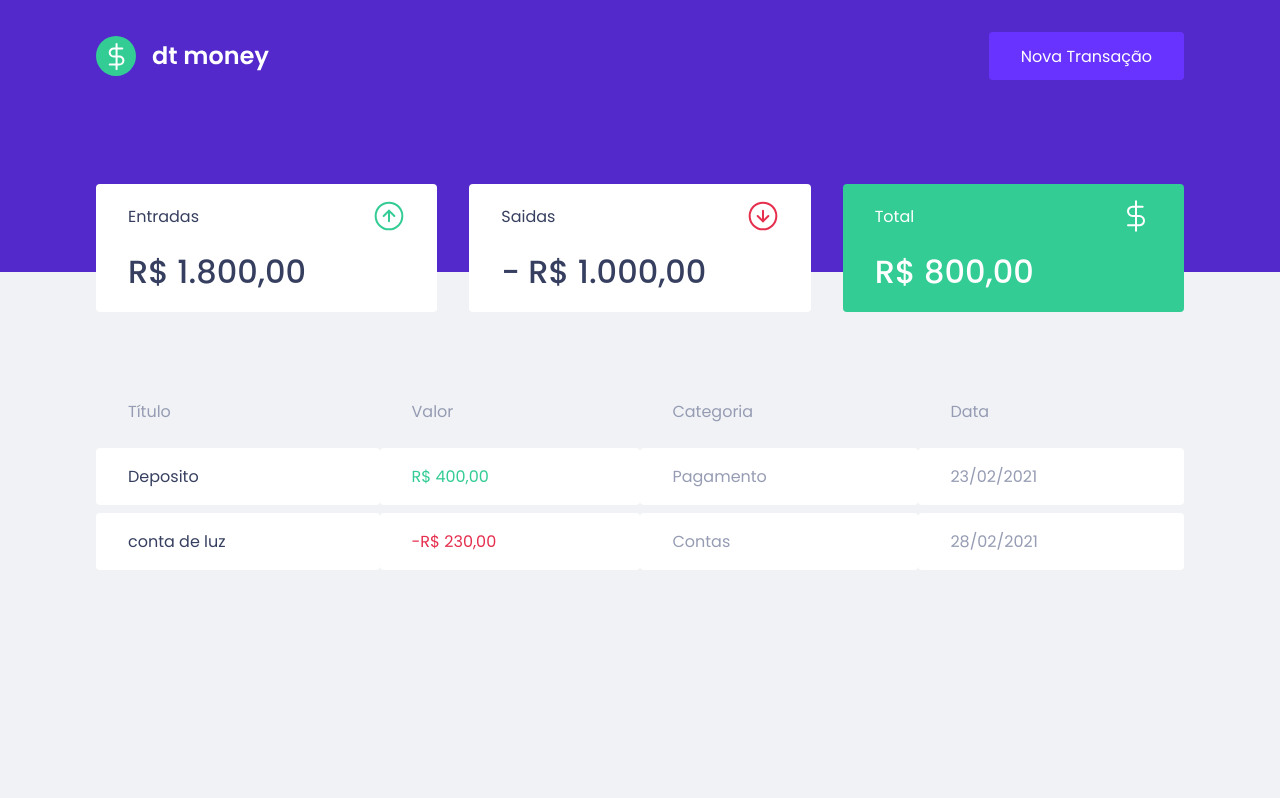
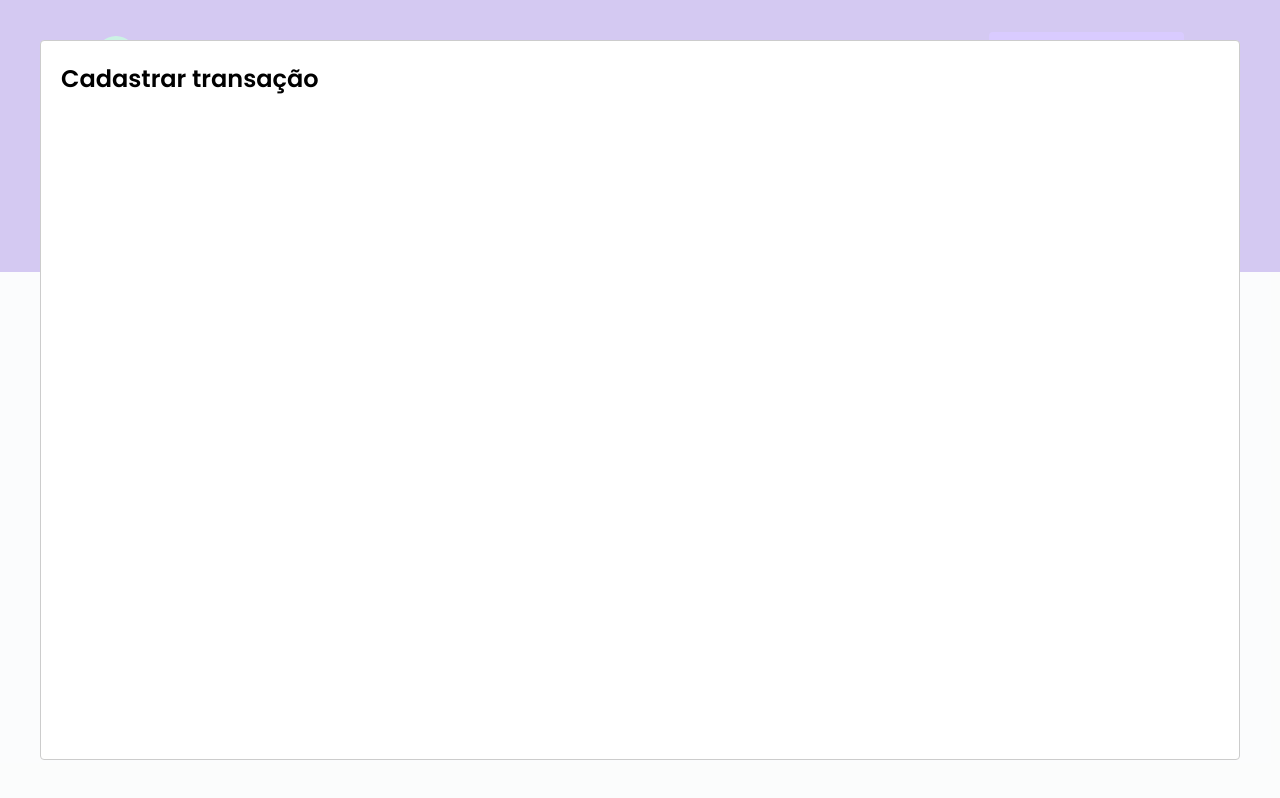
Before and after one commit to lCherS/RocketSeat-ignite, a React (Create React App) app in the folder reactjs/chapterII/dtmoney/: page / in a window 1280 px wide. Both pictures are taken after a click on the button "Nova Transação". Built offline with nearby package versions, Linux system fonts and the light colour scheme; no server answers; what miragejs would draw is missing.

Commit message:
Mod4Aula1: Adicionando Modal ao projeto

```diff
--- a/reactjs/chapterII/dtmoney/package.json
+++ b/reactjs/chapterII/dtmoney/package.json
@@ -7,6 +7,7 @@
     "miragejs": "^0.1.41",
     "react": "^17.0.2",
     "react-dom": "^17.0.2",
+    "react-modal": "^3.14.3",
     "react-scripts": "4.0.3",
     "web-vitals": "^1.0.1"
   },
@@ -18,6 +19,7 @@
     "@types/node": "^12.0.0",
     "@types/react": "^17.0.0",
     "@types/react-dom": "^17.0.0",
+    "@types/react-modal": "^3.12.0",
     "typescript": "^4.1.2"
   },
   "scripts": {
--- a/reactjs/chapterII/dtmoney/src/App.tsx
+++ b/reactjs/chapterII/dtmoney/src/App.tsx
@@ -1,16 +1,34 @@
-import React from 'react';
-import style from 'styled-components';
-import { Dashboard } from './components/Dashboard';
-import { Header } from './components/Header';
-import { GlobalStyle } from './styles/global';
+import React, { useState } from "react";
+import style from "styled-components";
+import Modal from "react-modal";
+import { Dashboard } from "./components/Dashboard";
+import { Header } from "./components/Header";
+import { GlobalStyle } from "./styles/global";
 
-
+Modal.setAppElement('#root');
 
 export function App() {
+  const [isNewTTransactionModalOpen, setIsNewTTransactionModalOpen] =
+    useState(false);
+
+  function handleOpenNewTTransactionModal() {
+    setIsNewTTransactionModalOpen(true);
+  }
+  function handleCloseNewTTransactionModal() {
+    setIsNewTTransactionModalOpen(false);
+  }
+
   return (
     <>
       <GlobalStyle />
-      <Header />
+      <Header onOpenNewTransactionModal={ handleOpenNewTTransactionModal }/>
+
+      <Modal
+        isOpen={isNewTTransactionModalOpen}
+        onRequestClose={handleCloseNewTTransactionModal}
+      >
+        <h2>Cadastrar transação</h2>
+      </Modal>
       <Dashboard />
     </>
   );
--- a/reactjs/chapterII/dtmoney/src/components/Header/index.tsx
+++ b/reactjs/chapterII/dtmoney/src/components/Header/index.tsx
@@ -1,13 +1,21 @@
+import { useState } from 'react';
+import Modal from 'react-modal';
 import LogoImg from '../../assets/logo.svg';
 import { Container, Content } from './styles';
 
-export function Header() {
-return (
+interface HeaderProps {
+  onOpenNewTransactionModal: () => void;
+}
+
+export function Header({onOpenNewTransactionModal}: HeaderProps) {
+  return (
   <Container>
     <Content >
     <img src={ LogoImg } alt="DT Money"/>
-    <button type="button">Nova Transação</button>
+    <button type="button" onClick={onOpenNewTransactionModal}>Nova Transação</button>
     </Content>
+
+
   </Container>
 )
 }
```
Also changed, not shown: 1 other file (tests, documents, lock files or other folders).
